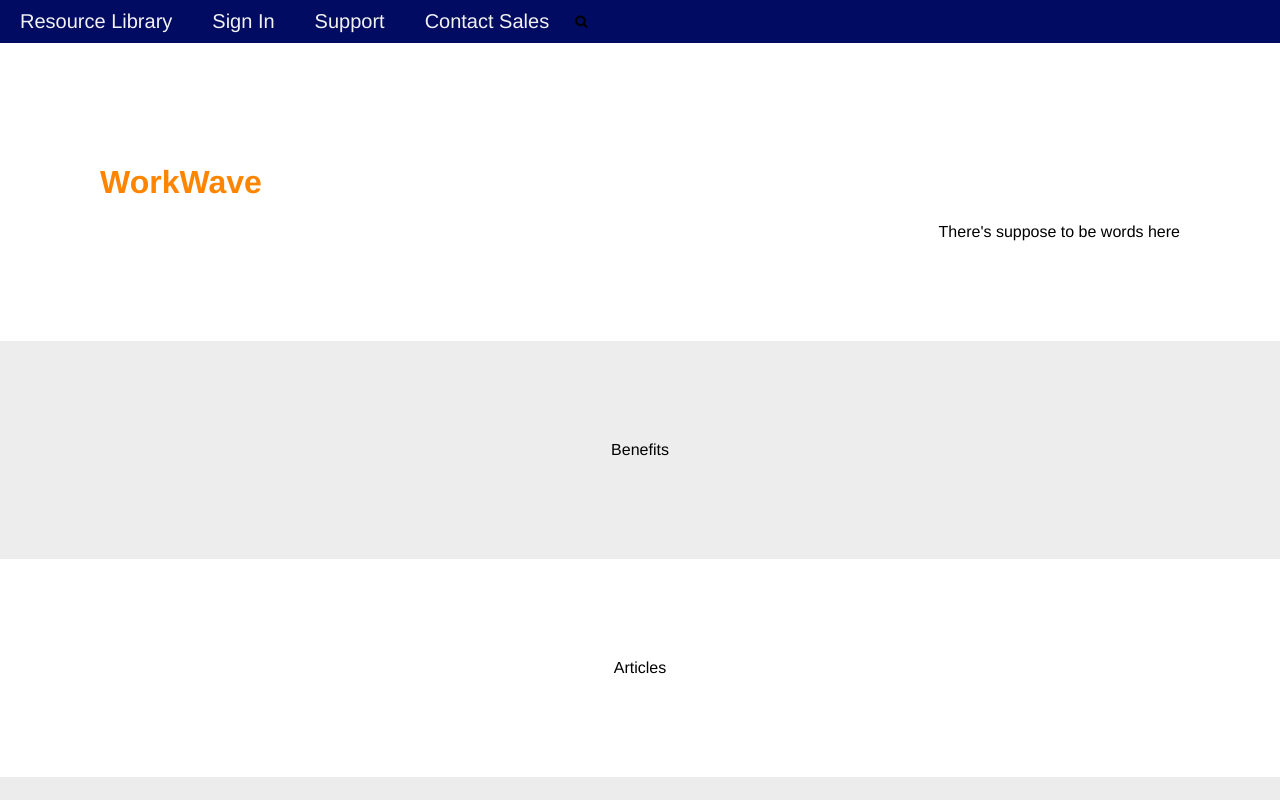
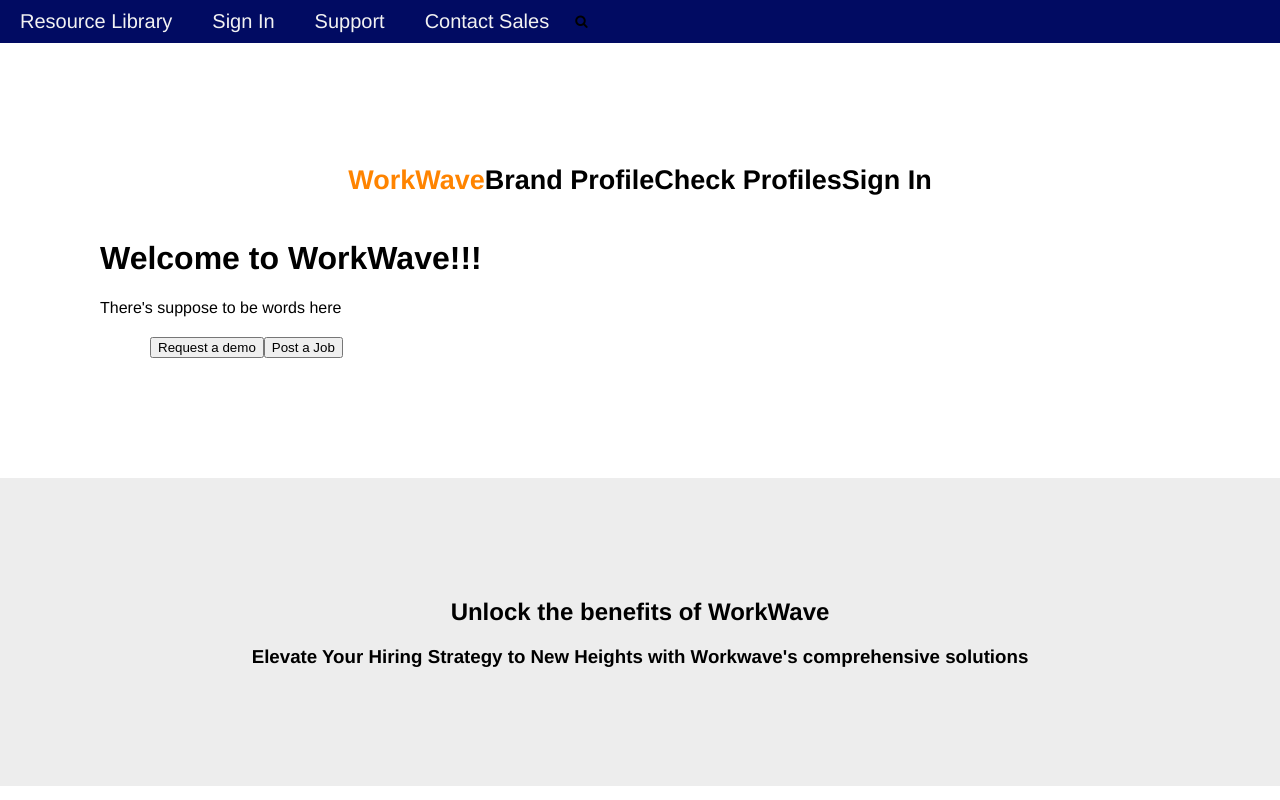
Before and after one commit to taloshiliN/Job-Board, a React (Vite) app in the folder frontend/: page /home in a window 1280 px wide. Shown: the top 800 px of the page. Built offline with nearby package versions, Linux system fonts and the light colour scheme.

Commit message:
workwave

```diff
--- a/frontend/src/pages/Home.jsx
+++ b/frontend/src/pages/Home.jsx
@@ -7,14 +7,25 @@
       <TopNavigation />
       <div className='Header'>
         <div className='Top'>
-          <h1 className='WorkWave'>WorkWave</h1>
+          <h2 className='WorkWave'>WorkWave</h2>
+          <h2>Brand Profile</h2>
+          <h2>Check Profiles</h2>
+          <h2>Sign In</h2>
         </div>
         <div className='Info'>
+          <h1>Welcome to
+            WorkWave!!!
+          </h1>
           There's suppose to be words here
+        </div>
+        <div className='header-buttons'>
+          <button>Request a demo</button>
+          <button>Post a Job</button>
         </div>
       </div>
       <div className='Benefits'>
-        Benefits
+        <h2>Unlock the benefits of WorkWave</h2>
+        <h3>Elevate Your Hiring Strategy to New Heights with Workwave's comprehensive solutions</h3>
       </div>
       <div className='Articles'>
         Articles
--- a/frontend/src/styles/home.css
+++ b/frontend/src/styles/home.css
@@ -1,7 +1,10 @@
 body{
     font-family:'Franklin Gothic Medium', 'Arial Narrow', Arial, sans-serif;
 }
-
+.Top{
+    display: inline-flex;
+    font-size: large;
+}
 .Header {
     padding: 100px;
     text-align: center;
@@ -11,8 +14,12 @@
     text-align: left;
     color: rgb(255, 132, 0);
 }
+.header-buttons{
+    padding: 20px 50px;
+    display: flex;
+}
 .Info {
-    text-align: right;
+    text-align: left;
 }
 .Benefits{
     padding: 100px;
```
